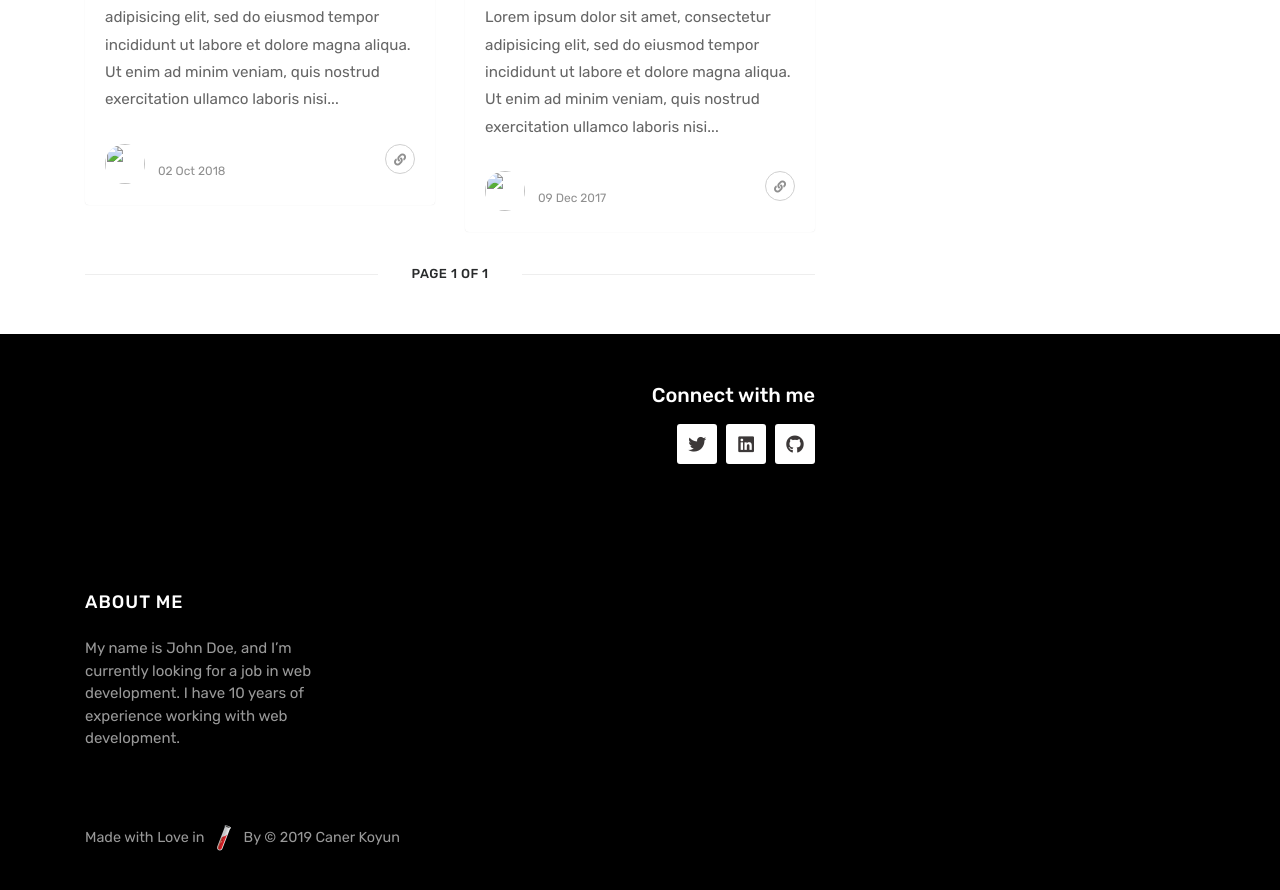
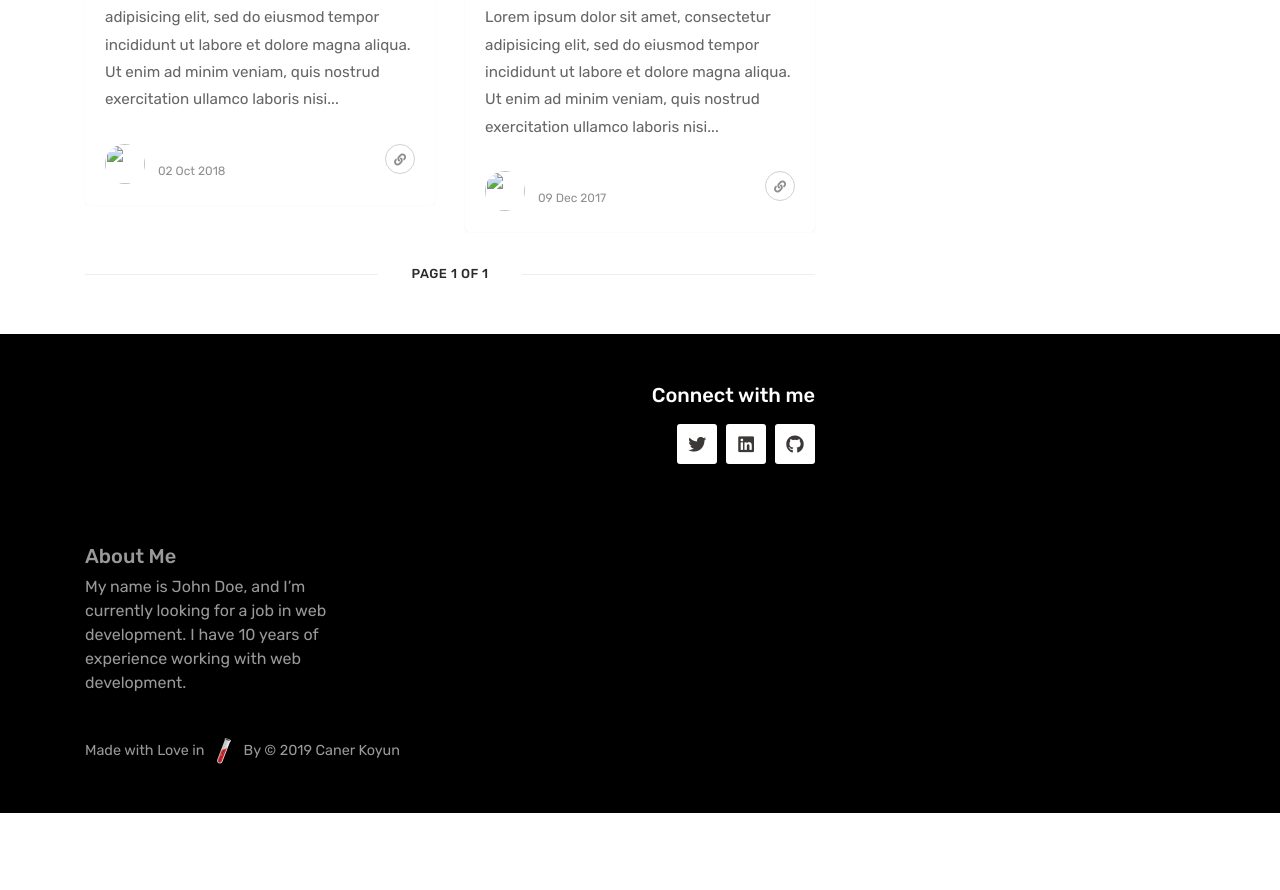
Before and after one commit to Canerkynn/CanerKynn.github.io, a Jekyll site: the page built from index.html, in a window 1280 px wide and 900 px high, scrolled down 1481 px. Shown: the top 890 px of the window. Built offline with Jekyll 4.4.1, drawn with Linux system fonts in a browser that asks for light colours; nearby versions of some CDN libraries; the list of posts is cut into pages by our own code; after the commit the page ends 2294 px from its top, so only the background shows below that.

Commit message:
Update default.html

```diff
--- a/_layouts/default.html
+++ b/_layouts/default.html
@@ -130,10 +130,10 @@
 
 
                 <div class="col-sm-3">
-                <div class="footer-widget textwidget">
+
                     <h5 class="title">About Me</h5>
                     <p>My name is John Doe, and I’m currently looking for a job in web development. I have 10 years of experience working with web development.</p>
-                </div>
+
                 </div>
             </div>
 
```
